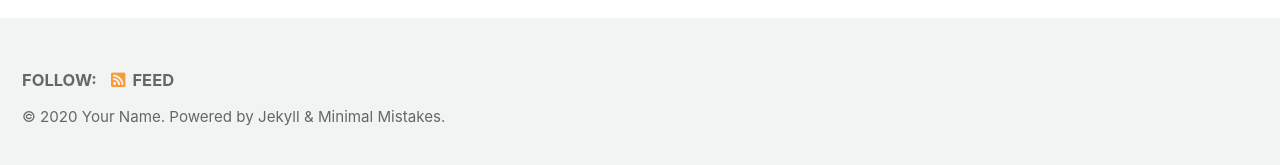
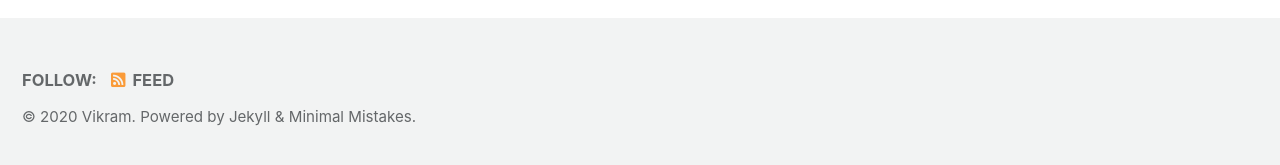
Before and after one commit to vikramsg/vikramsg.github.io, a Jekyll site: the page built from index.md, in a window 1280 px wide. Shown: the part 727-892 px from the top of the page. Built offline with Jekyll 4.4.1, drawn with Linux system fonts in a browser that asks for light colours; cached includes are drawn as plain includes; the list of posts is cut into pages by our own code.

Commit message:
Trying to make minimal mistakes work on Github

```diff
--- a/_config.yml
+++ b/_config.yml
@@ -10,7 +10,7 @@
 # Review documentation to determine if you should use `theme` or `remote_theme`
 # https://mmistakes.github.io/minimal-mistakes/docs/quick-start-guide/#installing-the-theme
 
-theme                  : "minimal-mistakes-jekyll"
+#theme                  : "minimal-mistakes-jekyll"
 remote_theme           : "mmistakes/minimal-mistakes"
 minimal_mistakes_skin    : "default" # "air", "aqua", "contrast", "dark", "dirt", "neon", "mint", "plum", "sunrise"
 
@@ -19,7 +19,7 @@ locale                   : "en-US"
 title                    : "Site Title"
 title_separator          : "-"
 subtitle                 : # site tagline that appears below site title in masthead
-name                     : "Your Name"
+name                     : "Vikram"
 description              : "An amazing website."
 url                      : # the base hostname & protocol for your site e.g. "https://mmistakes.github.io"
 baseurl                  : # the subpath of your site, e.g. "/blog"
@@ -107,7 +107,7 @@ author:
       # url: "https://your-website.com"
     - label: "Twitter"
       icon: "fab fa-fw fa-twitter-square"
-      url: "https://twitter.com/"
+      url: "https://twitter.com/WhinerVikram"
     - label: "Facebook"
       icon: "fab fa-fw fa-facebook-square"
       # url: "https://facebook.com/"
```
